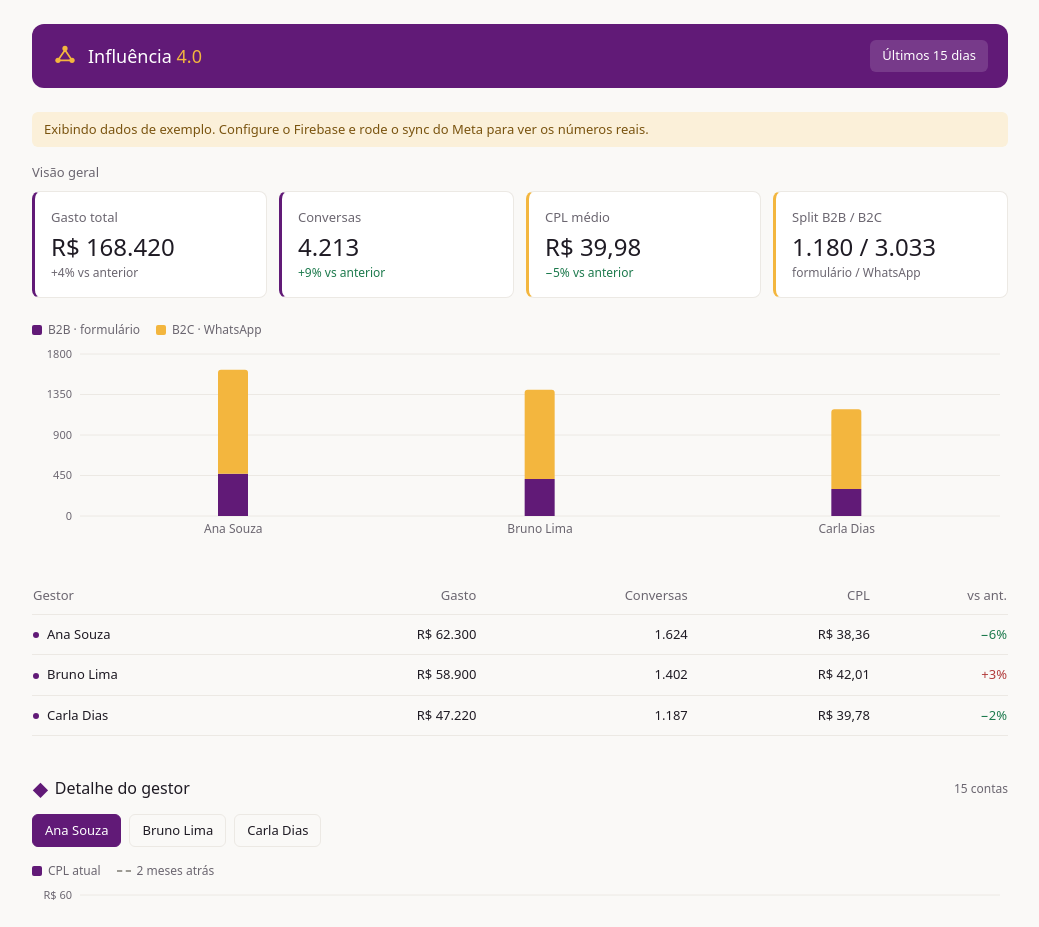
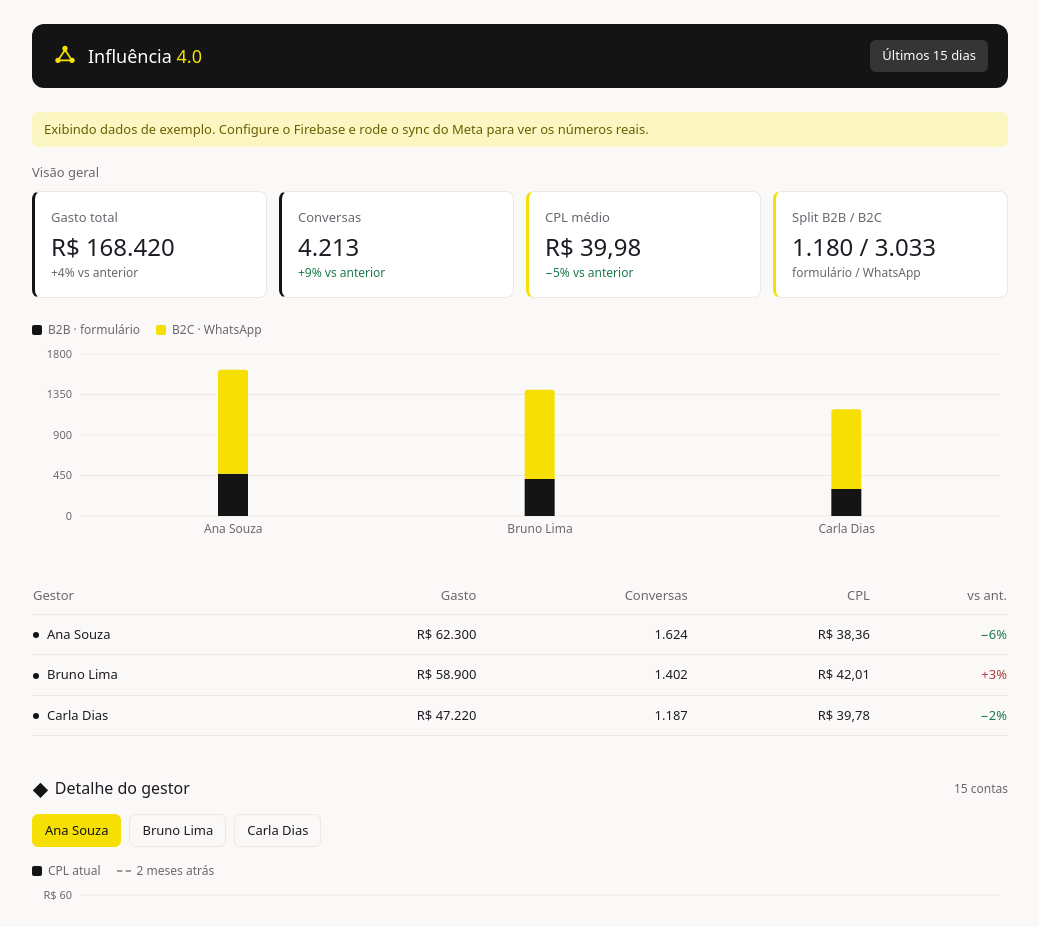
Before and after one commit to igorvmeira/influencia-painel-app, a Next.js app: page / in a window 1280 px wide. Shown: the top 927 px of the page, without its empty margins (120-1159 px from the left). Built offline with nearby package versions, Linux system fonts and the light colour scheme.

Commit message:
nova id amarelo canario

```diff
--- a/components/Dashboard.tsx
+++ b/components/Dashboard.tsx
@@ -8,8 +8,8 @@ import {
 import { Painel } from "@/lib/types";
 import { brl, brlDec, num, pct } from "@/lib/format";
 
-const PURPLE = "#611A77";
-const AMBER = "#F3B63E";
+const INK = "#141414";
+const YELLOW = "#F6E003";
 const GRID = "#ece9e4";
 const MUTED = "#6b6670";
 
@@ -52,12 +52,12 @@ export default function Dashboard({ data, fonte }: { data: Painel; fonte: "fires
     <div>
       <header
         className="mb-6 flex flex-wrap items-center justify-between gap-3 rounded-xl px-5 py-4"
-        style={{ background: PURPLE }}
+        style={{ background: INK }}
       >
         <div className="flex items-center gap-2.5">
           <NodeMark />
           <span className="text-lg font-medium text-white">
-            Influência <span style={{ color: AMBER }}>4.0</span>
+            Influência <span style={{ color: YELLOW }}>4.0</span>
           </span>
         </div>
         <div className="flex items-center gap-2">
@@ -68,22 +68,22 @@ export default function Dashboard({ data, fonte }: { data: Painel; fonte: "fires
       </header>
 
       {fonte === "mock" && (
-        <div className="mb-4 rounded-md px-3 py-2 text-[13px]" style={{ background: "#FBF0D9", color: "#7A5410" }}>
+        <div className="mb-4 rounded-md px-3 py-2 text-[13px]" style={{ background: "#FCF7C2", color: "#6B5E00" }}>
           Exibindo dados de exemplo. Configure o Firebase e rode o sync do Meta para ver os números reais.
         </div>
       )}
 
       <p className="mb-2 text-[13px]" style={{ color: MUTED }}>Visão geral</p>
       <div className="mb-6 grid gap-3" style={{ gridTemplateColumns: "repeat(auto-fit, minmax(150px, 1fr))" }}>
-        <Card label="Gasto total" valor={brl(t.gasto)} sub={`${pct(t.gastoVar)} vs anterior`} accent={PURPLE} />
-        <Card label="Conversas" valor={num(t.conversas)} sub={`${pct(t.conversasVar)} vs anterior`} subColor={corVar(t.conversasVar)} accent={PURPLE} />
-        <Card label="CPL médio" valor={brlDec(t.cpl)} sub={`${pct(t.cplVar)} vs anterior`} subColor={corVar(t.cplVar, true)} accent={AMBER} />
-        <Card label="Split B2B / B2C" valor={`${num(t.b2b)} / ${num(t.b2c)}`} sub="formulário / WhatsApp" accent={AMBER} />
+        <Card label="Gasto total" valor={brl(t.gasto)} sub={`${pct(t.gastoVar)} vs anterior`} accent={INK} />
+        <Card label="Conversas" valor={num(t.conversas)} sub={`${pct(t.conversasVar)} vs anterior`} subColor={corVar(t.conversasVar)} accent={INK} />
+        <Card label="CPL médio" valor={brlDec(t.cpl)} sub={`${pct(t.cplVar)} vs anterior`} subColor={corVar(t.cplVar, true)} accent={YELLOW} />
+        <Card label="Split B2B / B2C" valor={`${num(t.b2b)} / ${num(t.b2c)}`} sub="formulário / WhatsApp" accent={YELLOW} />
       </div>
 
       <div className="mb-2 flex flex-wrap gap-4">
-        <Swatch color={PURPLE}>B2B · formulário</Swatch>
-        <Swatch color={AMBER}>B2C · WhatsApp</Swatch>
+        <Swatch color={INK}>B2B · formulário</Swatch>
+        <Swatch color={YELLOW}>B2C · WhatsApp</Swatch>
       </div>
       <div className="mb-8 h-[200px] w-full">
         <ResponsiveContainer width="100%" height="100%">
@@ -92,8 +92,8 @@ export default function Dashboard({ data, fonte }: { data: Painel; fonte: "fires
             <XAxis dataKey="nome" tick={{ fontSize: 12, fill: MUTED }} axisLine={false} tickLine={false} />
             <YAxis tick={{ fontSize: 11, fill: MUTED }} axisLine={false} tickLine={false} />
             <Tooltip formatter={(v: number) => num(v)} cursor={{ fill: "rgba(97,26,119,0.06)" }} />
-            <Bar dataKey="B2B" stackId="a" fill={PURPLE} radius={[0, 0, 0, 0]} barSize={30} />
-            <Bar dataKey="B2C" stackId="a" fill={AMBER} radius={[3, 3, 0, 0]} barSize={30} />
+            <Bar dataKey="B2B" stackId="a" fill={INK} radius={[0, 0, 0, 0]} barSize={30} />
+            <Bar dataKey="B2C" stackId="a" fill={YELLOW} radius={[3, 3, 0, 0]} barSize={30} />
           </BarChart>
         </ResponsiveContainer>
       </div>
@@ -112,7 +112,7 @@ export default function Dashboard({ data, fonte }: { data: Painel; fonte: "fires
           {data.gestores.map((g) => (
             <tr key={g.nome}>
               <td className="border-b py-2.5 pr-2" style={{ borderColor: GRID }}>
-                <span className="mr-2 inline-block h-1.5 w-1.5 rounded-full align-middle" style={{ background: PURPLE }} />
+                <span className="mr-2 inline-block h-1.5 w-1.5 rounded-full align-middle" style={{ background: INK }} />
                 {g.nome}
               </td>
               <td className="border-b py-2.5 px-2 text-right" style={{ borderColor: GRID }}>{brl(g.gasto)}</td>
@@ -126,7 +126,7 @@ export default function Dashboard({ data, fonte }: { data: Painel; fonte: "fires
 
       <div className="mb-3 flex flex-wrap items-center justify-between gap-2">
         <p className="text-base font-medium">
-          <span className="mr-1.5 align-middle" style={{ color: PURPLE }}>◆</span>
+          <span className="mr-1.5 align-middle" style={{ color: INK }}>◆</span>
           Detalhe do gestor
         </p>
         {det && <span className="text-xs" style={{ color: MUTED }}>{det.contasCount} contas</span>}
@@ -141,7 +141,7 @@ export default function Dashboard({ data, fonte }: { data: Painel; fonte: "fires
               onClick={() => setGestorSel(d.gestor)}
               className="rounded-md px-3 py-1.5 text-[13px] transition-colors"
               style={ativo
-                ? { background: PURPLE, color: "#fff", border: `1px solid ${PURPLE}` }
+                ? { background: YELLOW, color: INK, border: `1px solid ${YELLOW}` }
                 : { background: "transparent", color: "#1f1b24", border: `1px solid ${GRID}` }}
             >
               {d.gestor}
@@ -159,7 +159,7 @@ export default function Dashboard({ data, fonte }: { data: Painel; fonte: "fires
           {det.cplSemanal.length > 0 ? (
             <>
               <div className="mb-2 flex flex-wrap gap-4">
-                <Swatch color={PURPLE}>CPL atual</Swatch>
+                <Swatch color={INK}>CPL atual</Swatch>
                 <span className="flex items-center gap-1.5 text-xs" style={{ color: MUTED }}>
                   <span className="inline-block w-3.5" style={{ borderTop: "2px dashed #9c9a93" }} />2 meses atrás
                 </span>
@@ -171,7 +171,7 @@ export default function Dashboard({ data, fonte }: { data: Painel; fonte: "fires
                     <XAxis dataKey="semana" tick={{ fontSize: 12, fill: MUTED }} axisLine={false} tickLine={false} />
                     <YAxis tick={{ fontSize: 11, fill: MUTED }} axisLine={false} tickLine={false} tickFormatter={(v) => "R$ " + v} />
                     <Tooltip formatter={(v: number) => brlDec(v)} />
-                    <Line type="monotone" dataKey="atual" name="CPL atual" stroke={PURPLE} strokeWidth={2} dot={{ r: 3 }} />
+                    <Line type="monotone" dataKey="atual" name="CPL atual" stroke={INK} strokeWidth={2} dot={{ r: 3 }} />
                     <Line type="monotone" dataKey="doisMesesAtras" name="2 meses atrás" stroke="#9c9a93" strokeWidth={2} strokeDasharray="5 4" dot={false} />
                   </LineChart>
                 </ResponsiveContainer>
@@ -201,8 +201,8 @@ export default function Dashboard({ data, fonte }: { data: Painel; fonte: "fires
                     <span
                       className="rounded-md px-1.5 py-0.5 text-[11px]"
                       style={c.tipo === "B2B"
-                        ? { background: "#F1E8F4", color: "#4A1560" }
-                        : { background: "#FBF0D9", color: "#7A5410" }}
+                        ? { background: "#ECECEC", color: "#141414" }
+                        : { background: "#FCF7C2", color: "#6B5E00" }}
                     >
                       {c.tipo}
                     </span>
@@ -223,10 +223,10 @@ export default function Dashboard({ data, fonte }: { data: Painel; fonte: "fires
 function NodeMark() {
   return (
     <svg width="26" height="26" viewBox="0 0 24 24" fill="none" aria-hidden="true">
-      <circle cx="12" cy="5" r="2.4" fill="#F3B63E" />
-      <circle cx="5.5" cy="16" r="2.4" fill="#F3B63E" />
-      <circle cx="18.5" cy="16" r="2.4" fill="#F3B63E" />
-      <path d="M12 6.5 L6.5 14.5 M12 6.5 L17.5 14.5 M7.5 16 L16.5 16" stroke="#F3B63E" strokeWidth="1.6" strokeLinecap="round" />
+      <circle cx="12" cy="5" r="2.4" fill="#F6E003" />
+      <circle cx="5.5" cy="16" r="2.4" fill="#F6E003" />
+      <circle cx="18.5" cy="16" r="2.4" fill="#F6E003" />
+      <path d="M12 6.5 L6.5 14.5 M12 6.5 L17.5 14.5 M7.5 16 L16.5 16" stroke="#F6E003" strokeWidth="1.6" strokeLinecap="round" />
     </svg>
   );
 }
--- a/tailwind.config.ts
+++ b/tailwind.config.ts
@@ -6,12 +6,10 @@ const config: Config = {
     extend: {
       colors: {
         brand: {
-          purple: "#611A77",
-          purpleDeep: "#45125A",
-          purpleTint: "#F1E8F4",
-          amber: "#F3B63E",
-          amberDeep: "#7A5410",
-          amberTint: "#FBF0D9",
+          ink: "#141414",
+          yellow: "#F6E003",
+          yellowDeep: "#6B5E00",
+          yellowTint: "#FCF7C2",
         },
       },
       fontFamily: {
```
